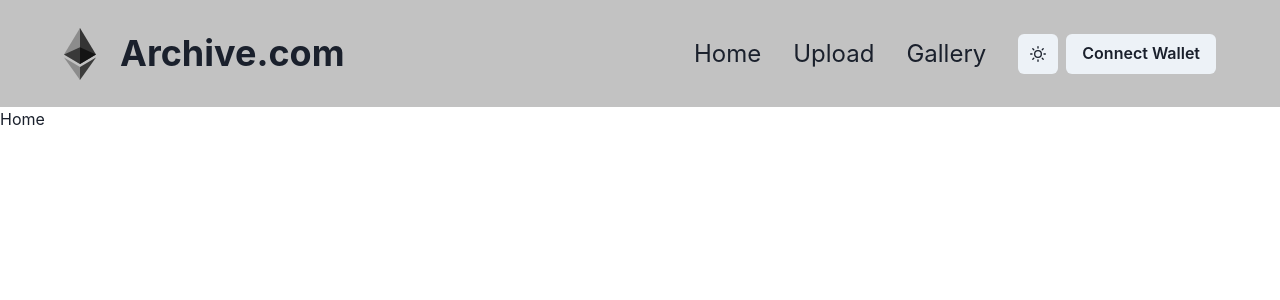
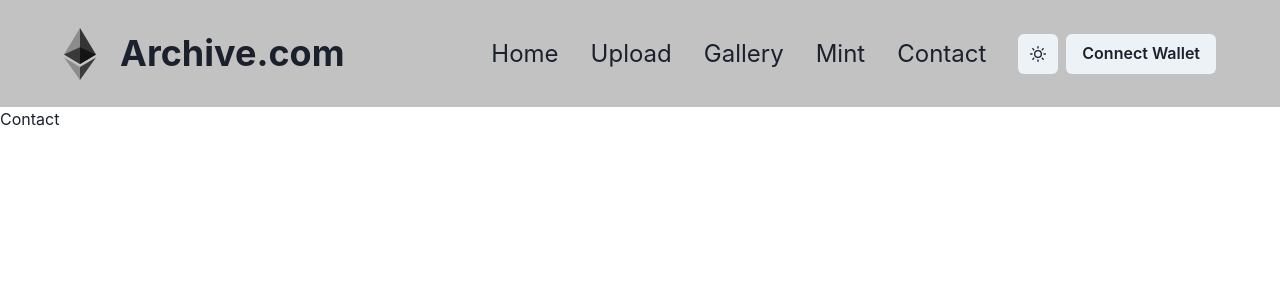
Before and after one commit to cheeterLee/archive, a React (Vite) app in the folder client/: page /contact in a window 1280 px wide. Before the commit this address led to /. Shown: the top 300 px of the page. Built offline with nearby package versions, Linux system fonts and the light colour scheme; what @thirdweb-dev/react would draw is missing.

Commit message:
update in routing

```diff
--- a/client/src/App.tsx
+++ b/client/src/App.tsx
@@ -1,17 +1,19 @@
 import { Box } from "@chakra-ui/react"
 import { Route, Routes, Navigate } from "react-router-dom"
 import { Navbar } from "./components"
-import { Home, Upload, Gallery } from "./pages"
+import { Home, Upload, Gallery, Mint, Contact } from "./pages"
 
 export default function App() {
 	return (
 		<Box>
-      <Navbar />
+			<Navbar />
 			<Routes>
 				<Route path="/" element={<Home />} />
 				<Route path="/upload" element={<Upload />} />
 				<Route path="/gallery" element={<Gallery />} />
-        <Route path="*" element={<Navigate to='/' />} />
+				<Route path="/mint" element={<Mint />} />
+				<Route path="/contact" element={<Contact />} />
+				<Route path="*" element={<Navigate to="/" />} />
 			</Routes>
 		</Box>
 	)
--- a/client/src/components/Navbar.tsx
+++ b/client/src/components/Navbar.tsx
@@ -69,9 +69,11 @@ const Navbar: React.FunctionComponent<INavbarProps> = (props) => {
 						xl: "flex",
 					}}
 				>
-					<Link>Home</Link>
-					<Link>Upload</Link>
-					<Link>Gallery</Link>
+					<Link href="/">Home</Link>
+					<Link href="/upload">Upload</Link>
+					<Link href="/gallery">Gallery</Link>
+					<Link href="/mint">Mint</Link>
+					<Link href="/contact">Contact</Link>
 				</Flex>
 				<Flex gap=".5rem">
 					<IconButton
@@ -90,7 +92,7 @@ const Navbar: React.FunctionComponent<INavbarProps> = (props) => {
 					<IconButton
 						aria-label="theme"
 						onClick={toggleColorMode}
-						icon={colorMode === 'dark' ? <MoonIcon /> : <SunIcon />}
+						icon={colorMode === "dark" ? <MoonIcon /> : <SunIcon />}
 					/>
 					<Button>Connect Wallet</Button>
 				</Flex>
@@ -103,17 +105,21 @@ const Navbar: React.FunctionComponent<INavbarProps> = (props) => {
 					<DrawerOverlay />
 					<DrawerContent>
 						<DrawerCloseButton />
-						<DrawerHeader textAlign='center'>Archive.com</DrawerHeader>
+						<DrawerHeader textAlign="center">
+							Archive.com
+						</DrawerHeader>
 
 						<DrawerBody>
 							<Flex
 								alignItems="center"
 								gap="2rem"
-								flexDir='column'
+								flexDir="column"
 							>
-								<Link>Home</Link>
-								<Link>Upload</Link>
-								<Link>Gallery</Link>
+								<Link href="/">Home</Link>
+								<Link href="/upload">Upload</Link>
+								<Link href="/gallery">Gallery</Link>
+								<Link href="/mint">Mint</Link>
+								<Link href="/contact">Contact</Link>
 							</Flex>
 						</DrawerBody>
 
--- /dev/null
+++ b/client/src/pages/Contact.tsx
@@ -0,0 +1,9 @@
+import React from 'react'
+
+export interface IContactPageProps {}
+
+const ContactPage: React.FunctionComponent<IContactPageProps> = props => {
+    return <div>Contact</div>
+}
+
+export default ContactPage
--- /dev/null
+++ b/client/src/pages/Mint.tsx
@@ -0,0 +1,9 @@
+import React from 'react'
+
+export interface IMintPageProps {}
+
+const MintPage: React.FunctionComponent<IMintPageProps> = props => {
+    return <div>Mint</div>
+}
+
+export default MintPage
--- a/client/src/pages/index.ts
+++ b/client/src/pages/index.ts
@@ -1,3 +1,5 @@
 export { default as Gallery } from './Gallery'
 export { default as Home } from './Home'
 export { default as Upload } from './Upload'
+export { default as Mint } from './Mint'
+export { default as Contact } from './Contact'
```
